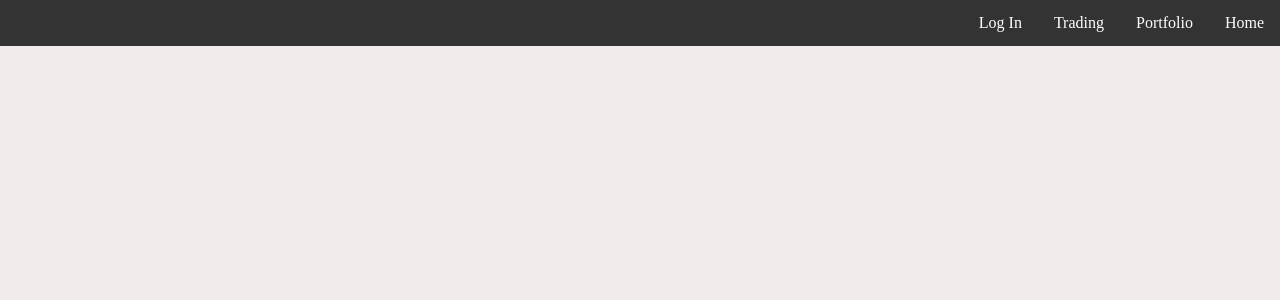
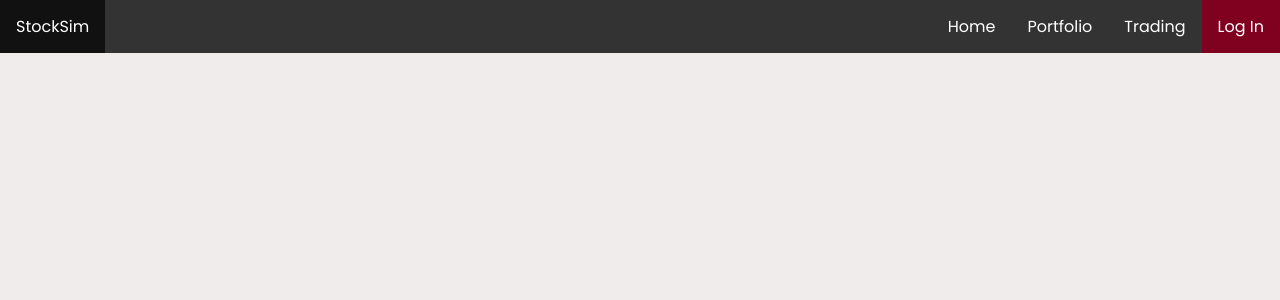
Before and after one commit to aggie-coding-club/stock-trading-website, a Vue app in the folder Stock-trading-app/: page /user in a window 1280 px wide. Shown: the top 300 px of the page. Built offline with nearby package versions, Linux system fonts and the light colour scheme.

Commit message:
reactive navbar

```diff
--- a/Stock-trading-app/src/components/Header.vue
+++ b/Stock-trading-app/src/components/Header.vue
@@ -1,7 +1,6 @@
 <!-- Header for all pages: Will, Keeney -->
 
 <script>
-
 export default {
   // props: ['page'],
   // created() {
@@ -11,27 +10,31 @@
   //     //     console.log(this.$ref.home1);
   //     // }
   // },
-
   // mounted: function() {
   //     console.log(this.$ref.home); //deleted reference
   // }
-    }
-
+};
 </script>
 
 <template>
   <div class="Navbar">
-
     <ul>
-            <li style="float:right"><a id="home" href="\">Home</a></li>
-            <li style="float:right"><a id="portfolio" href="\portfolio">Portfolio</a></li>
-            <li style="float:right"><a id="trading" href="\trade">Trading</a></li>
-            <li style="float:right"><a id="login" href="\user">Log In</a></li>
+      <li style="float: left"><a href="/">StockSim</a></li>
+      <li style="float: right" :class="this.$route.name == 'user' ? 'active' : ''">
+        <a id="login" href="\user">Log In</a>
+      </li>
+      <li style="float: right" :class="this.$route.name == 'trade' ? 'active' : ''">
+        <a id="trading" href="\trade">Trading</a>
+      </li>
+      <li style="float: right" :class="this.$route.name == 'portfolio' ? 'active' : ''">
+        <a id="portfolio" href="\portfolio">Portfolio</a>
+      </li>
+      <li style="float: right" :class="this.$route.name == 'home' ? 'active' : ''">
+        <a id="home" href="\">Home</a>
+      </li>
     </ul>
   </div>
 </template>
-
-
 
 <style>
 ul {
@@ -40,10 +43,6 @@
   padding: 0;
   overflow: hidden;
   background-color: #333;
-    }
-
-    li {
-        float: left;
 }
 
 li a {
--- a/Stock-trading-app/src/router/index.js
+++ b/Stock-trading-app/src/router/index.js
@@ -1,33 +1,33 @@
-import { createRouter, createWebHistory } from 'vue-router'
-import Home from '../views/Home.vue'
-import Trade from "../views/Trade.vue"
-import Portfolio from "../views/Portfolio.vue"
-import Login from "../views/Login.vue"
+import { createRouter, createWebHistory } from "vue-router";
+import Home from "../views/Home.vue";
+import Trade from "../views/Trade.vue";
+import Portfolio from "../views/Portfolio.vue";
+import Login from "../views/Login.vue";
 
 const router = createRouter({
   history: createWebHistory(import.meta.env.BASE_URL),
   routes: [
     {
-      path: '/',
-      name: 'home',
-      component: Home
+      path: "/",
+      name: "home",
+      component: Home,
     },
     {
       path: "/trade",
-        name: "Trade",
+      name: "trade",
       component: Trade,
     },
     {
       path: "/portfolio",
-        name: "Portfolio",
+      name: "portfolio",
       component: Portfolio,
     },
     {
       path: "/user",
-        name: "User",
+      name: "user",
       component: Login,
-    }
-  ]
-})
+    },
+  ],
+});
 
-export default router
+export default router;
--- a/Stock-trading-app/src/views/Home.vue
+++ b/Stock-trading-app/src/views/Home.vue
@@ -10,10 +10,12 @@ import HomeTable from "../components/HomeTable.vue";
 </template>
 
 <style>
+@import url("https://fonts.googleapis.com/css2?family=Montserrat:wght@200;400&family=Poppins&display=swap");
 body,
 html {
   margin: 0;
   padding: 0;
   background-color: #f0ecec;
+  font-family: "Poppins";
 }
 </style>
```
Lines whose indentation alone changed are shown as unchanged.
